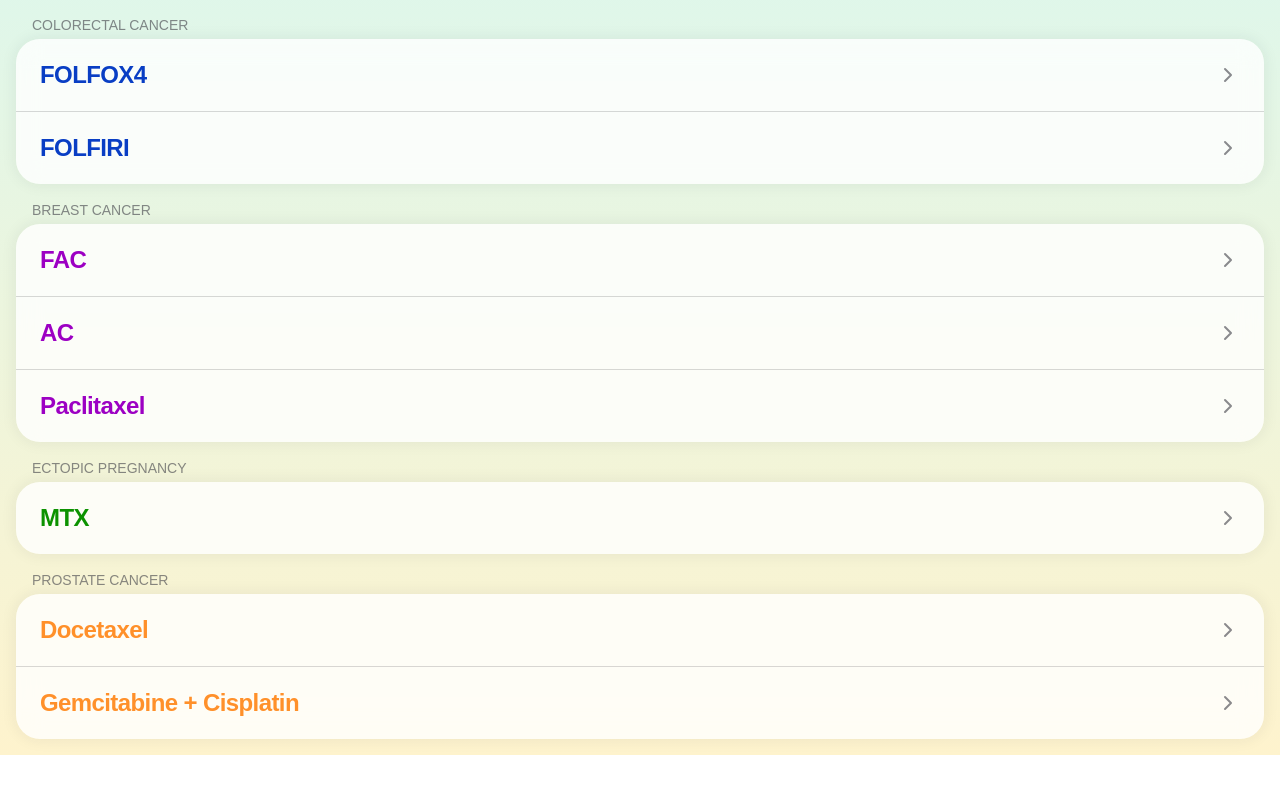
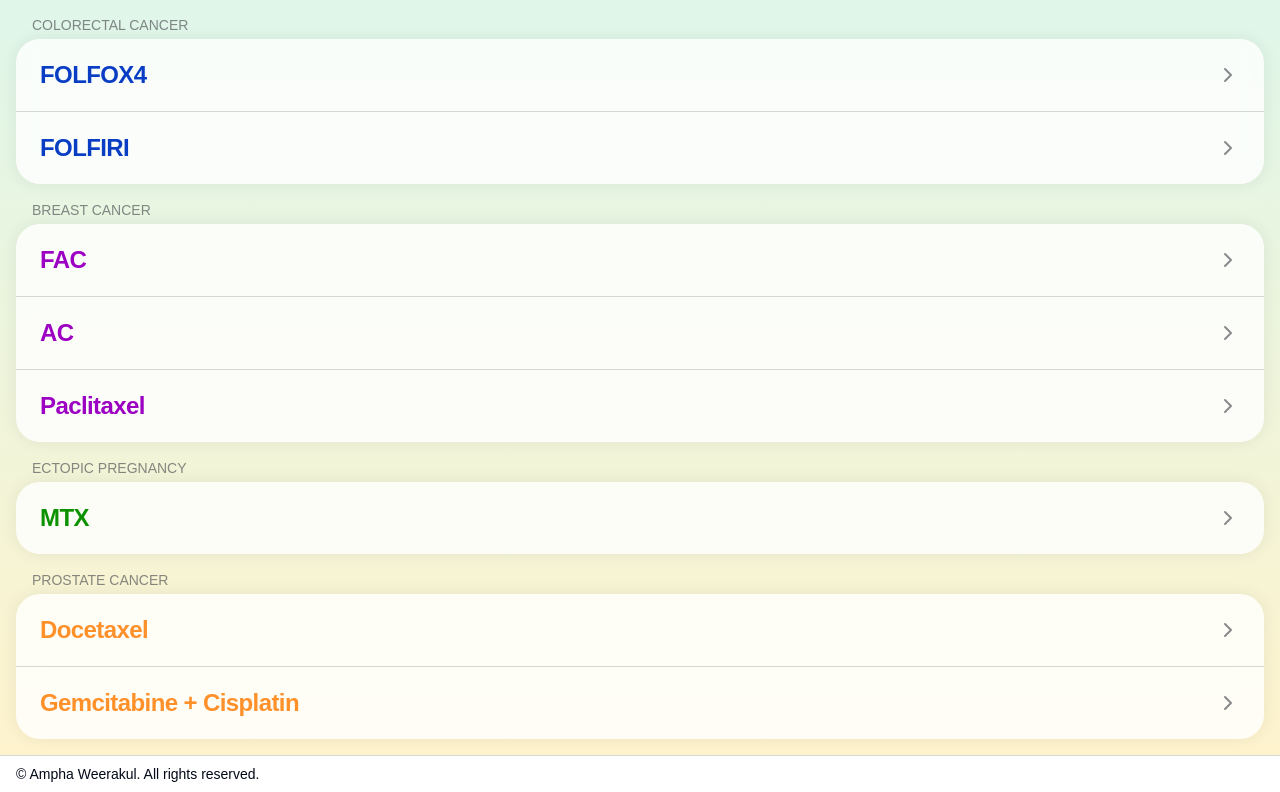
Before and after one commit to pangpondwee/chemo, a Next.js app: page / in a window 1280 px wide. Shown: the part 305-1097 px from the top of the page. Before the commit the page ends 1060 px from the top, so only its background shows below. Built offline with nearby package versions, Linux system fonts and the light colour scheme; a web font is replaced by a local one.

Commit message:
feat: add footer

```diff
--- a/app/layout.tsx
+++ b/app/layout.tsx
@@ -36,6 +36,9 @@ export default function RootLayout({
             </div> */}
           <div className="flex flex-col bg-background" vaul-drawer-wrapper="">
             {children}
+            <footer className="text-sm px-4 py-2 border-t-[0.5px] border-border/20">
+              © Ampha Weerakul. All rights reserved.
+            </footer>
           </div>
           <Analytics />
           {/* </div> */}
```
